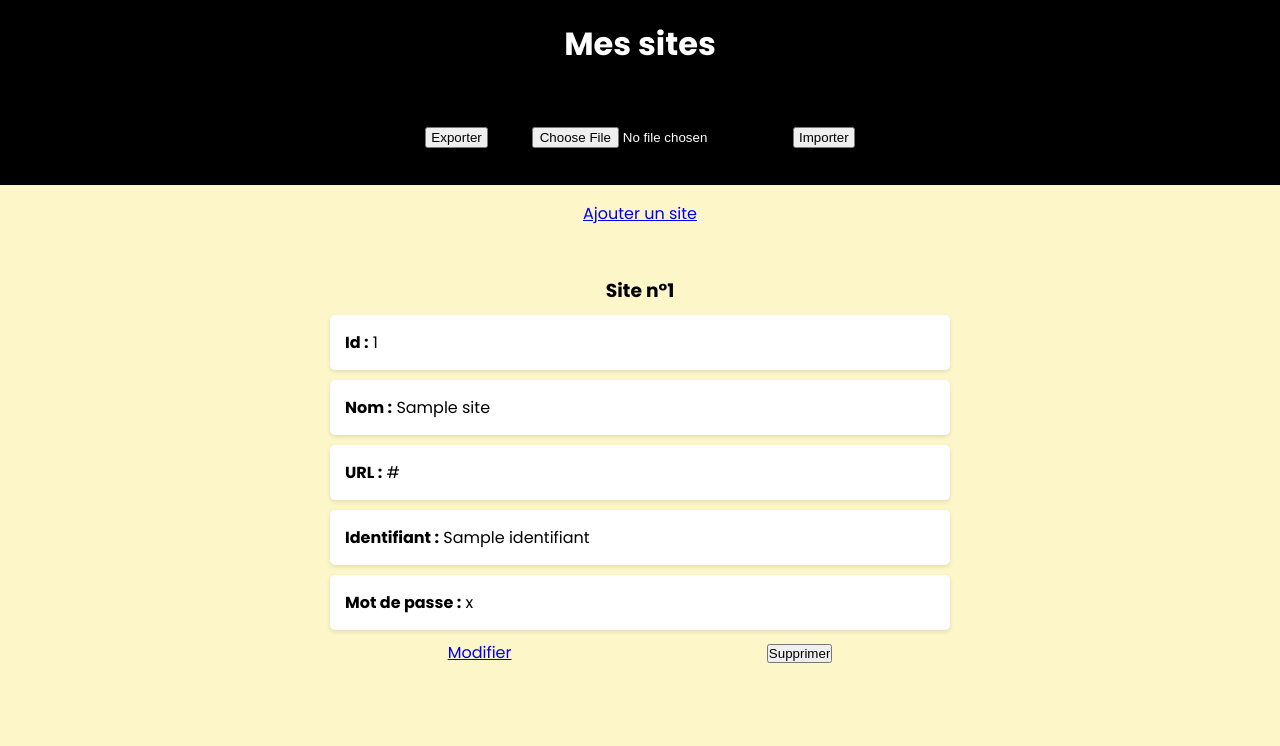
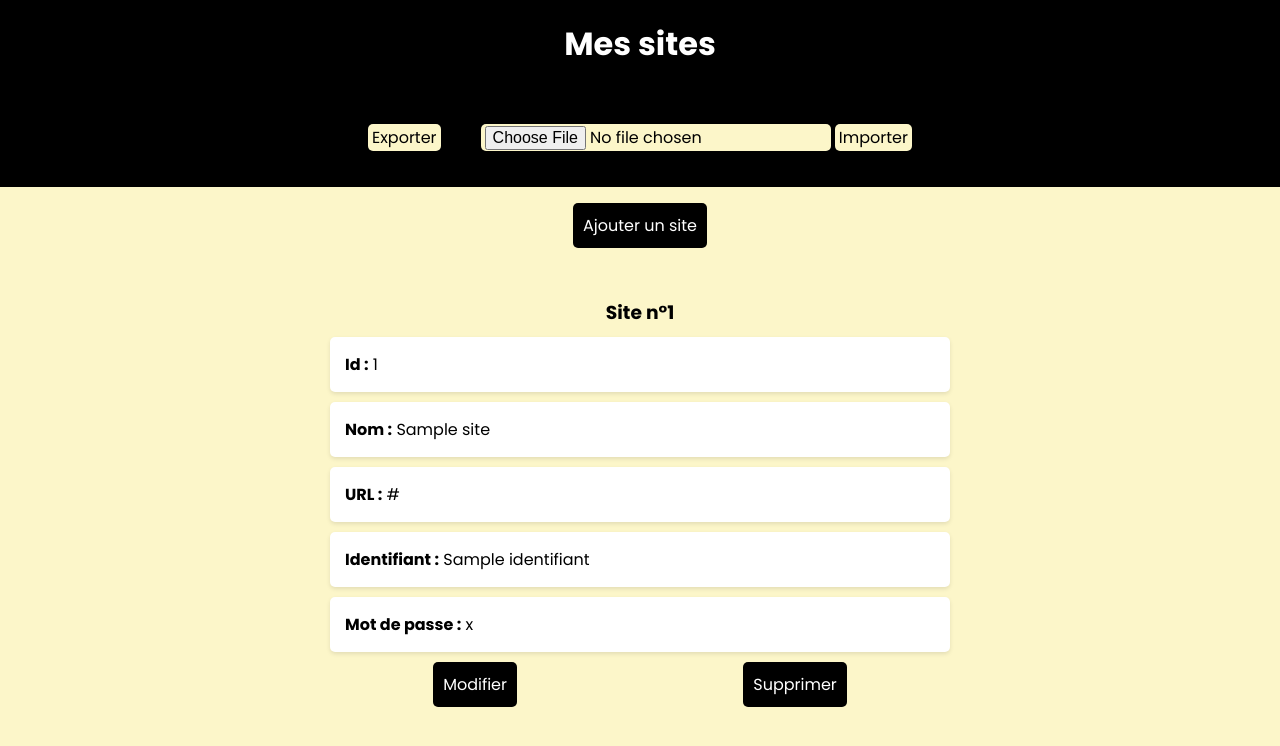
Before and after one commit to Drazz34/b3-c1-django-RICHARD-RAHMOUNE-VERLYCK-VILLAC, a Django app: template app_password_manager/templates/index.html in a window 1280 px wide. Shown: the top 746 px of the page. Run offline with Django 3.2, Linux system fonts and the light colour scheme; the template is opened without the code that fills it: most values are stand-ins (such as "Sample title", 1, 10 or a date in 2020).

Commit message:
apply some css to input and links

```diff
--- a/app_password_manager/static/app_password_manager/css/style.css
+++ b/app_password_manager/static/app_password_manager/css/style.css
@@ -4,6 +4,14 @@
     margin: 0;
     padding: 0;
     box-sizing: border-box;
+}
+
+input[type="submit"] {
+    border: unset;
+}
+
+input[type="submit"]:hover {
+    cursor: pointer;
 }
 
 body {
@@ -77,3 +85,23 @@ ul li span {
     justify-content: space-between;
     margin-bottom: 5px;
 }
+
+.btn {
+    padding: 10px;
+    text-align: center;
+    text-decoration: none;
+    border-radius: 5px;
+    font-size: 1rem;
+    font-weight: normal;
+    font-family: 'Poppins', cursive, sans-serif;
+}
+
+.bg-brown {
+    background-color: #fcf6c9;
+    color: #000;
+}
+
+.bg-black {
+    background-color: #000;
+    color: #FFF;
+}
--- a/app_password_manager/templates/ajouter_site.html
+++ b/app_password_manager/templates/ajouter_site.html
@@ -30,10 +30,10 @@
                 {{ form.mot_de_passe }}
             </div>
             <div class="flex-center">
-                <button type="button" onclick="insertRandomPassword()">Générer un mot de passe aléatoire</button>
+                <button type="button" onclick="insertRandomPassword()" class="btn bg-black">Générer un mot de passe aléatoire</button>
             </div>
             <div class="flex-center">
-                <button type="submit">Ajouter le site</button>
+                <button type="submit" class="btn bg-black">Ajouter le site</button>
             </div>
         </form>
     </div>
--- a/app_password_manager/templates/index.html
+++ b/app_password_manager/templates/index.html
@@ -16,16 +16,16 @@
     <h1>Mes sites</h1>
     <div id="importExport">
         <form action="{% url 'export_passwords' %}" method="get">
-            <input type="submit" value="Exporter">
+            <input type="submit" value="Exporter" class="btn bg-brown">
         </form>
         <form action="{% url 'import_csv' %}" method="post" enctype="multipart/form-data">
             {% csrf_token %}
-            <input type="file" name="csv_file">
-            <input type="submit" value="Importer">
+            <input type="file" name="csv_file" class="btn bg-brown">
+            <input type="submit" value="Importer" class="btn bg-brown">
         </form>
     </div>
     <div class="flex-center">
-        <a href="{% url 'ajouter_site' %}">Ajouter un site</a>
+        <a href="{% url 'ajouter_site' %}" class="btn bg-black">Ajouter un site</a>
     </div>
 
     {% for site in sites %}
@@ -39,10 +39,10 @@
             <li><span>Mot de passe :</span> {{ site.mot_de_passe }}</li>
         </ul>
         <div class="flex-space-around">
-            <a href="{% url 'modifier_site' site.id %}">Modifier</a>
+            <a href="{% url 'modifier_site' site.id %}" class="btn bg-black">Modifier</a>
             <form action="{% url 'supprimer_site' site.id %}" method="post">
                 {% csrf_token %}
-                <input type="submit" value="Supprimer">
+                <input type="submit" value="Supprimer" class="btn bg-black">
             </form>
         </div>
     </div>
--- a/app_password_manager/templates/modifier_site.html
+++ b/app_password_manager/templates/modifier_site.html
@@ -30,10 +30,10 @@
                 {{ form.mot_de_passe }}
             </div>
             <div class="flex-center">
-                <button type="button" onclick="insertRandomPassword()">Générer un mot de passe aléatoire</button>
+                <button type="button" onclick="insertRandomPassword()" class="btn bg-black">Générer un mot de passe aléatoire</button>
             </div>
             <div class="flex-center">
-                <button type="submit">Modifier le site</button>
+                <button type="submit" class="btn bg-black">Modifier le site</button>
             </div>
         </form>
     </div>
```
